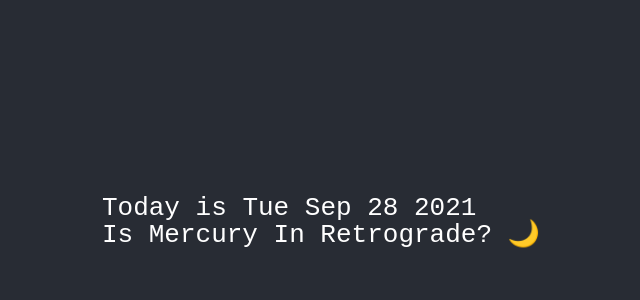
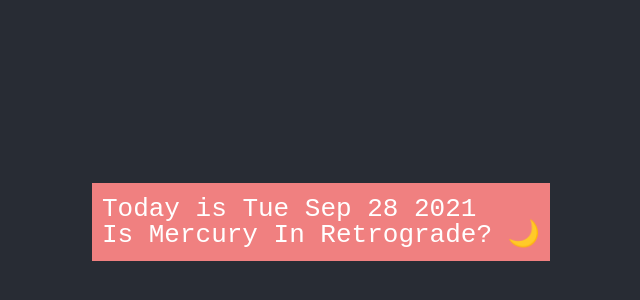
Before and after one commit to jaclynnbarrera/nostalgia-ultra, a React (Create React App) app: page / in a window 1280 px wide. Shown: the part 178-478 px from the top of the page, without its empty margins (319-959 px from the left). Built offline with nearby package versions, Linux system fonts and the light colour scheme; no server answers.

Commit message:
some css

```diff
--- a/src/App.css
+++ b/src/App.css
@@ -15,5 +15,8 @@
 }
 
 .mercury-box {
-  line-height: 2%;
+  line-height: 1%;
+  background-color: lightcoral;
+  padding-left: 10px;
+  padding-right: 10px;
 }
--- a/src/components/Mercury.js
+++ b/src/components/Mercury.js
@@ -15,10 +15,7 @@ export default function Mercury() {
       .then((r) => mercuryMesssage(r.is_retrograde));
   }
 
-  function mercuryMesssage(value) {
-    console.log(value);
-    console.log("in mercury message function");
-  }
+  function mercuryMesssage(value) {}
 
   return (
     <Draggable>
```
